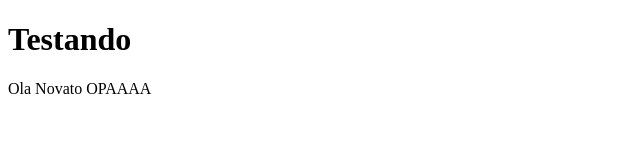
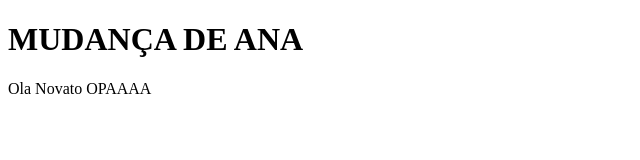
Before and after one commit to santos-erik2000/alura-git, a plain HTML site: page index.html in a window 1280 px wide. Shown: the whole page, without its empty margins (0-640 px from the left). Drawn offline with Linux system fonts and the light colour scheme.

Commit message:
Modificações feita no Titulo

```diff
--- a/index.html
+++ b/index.html
@@ -8,7 +8,7 @@
 </head>
 <body>
 
-    <h1>Testando</h1>
+    <h1>MUDANÇA DE ANA</h1>
     <p>Ola Novato OPAAAA</p>
 
 </body>
```
